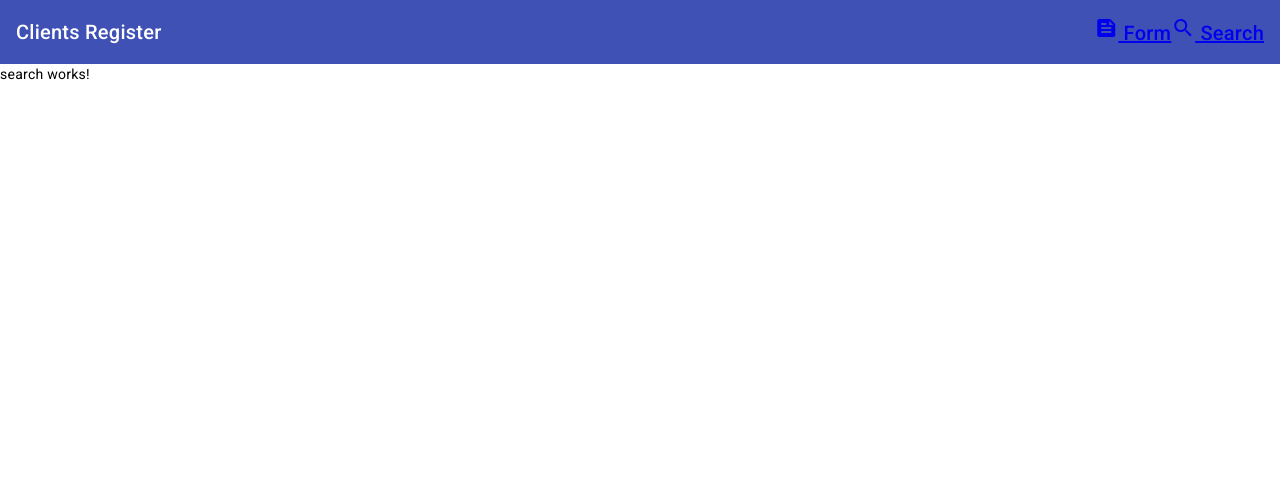
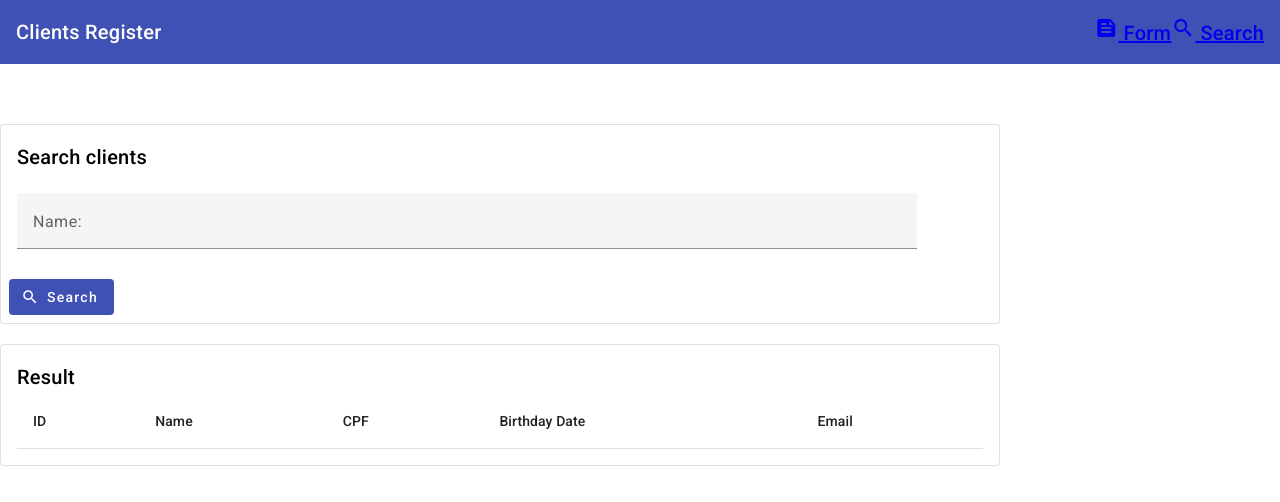
Before and after one commit to ManoelH/CRUD-COM-ANGULAR-19-COM-ANGULAR-MATERIAL, an Angular app: page /search in a window 1280 px wide. Shown: the top 502 px of the page. Built offline with nearby package versions, Linux system fonts and the light colour scheme.

Commit message:
implementation of clients list

```diff
--- a/src/app/register/register.component.html
+++ b/src/app/register/register.component.html
@@ -1,7 +1,7 @@
 <div fxLayout="row" fxLayoutAlign="center">
     <div fxLayout="column" fxFlex="900px">
         <form class="mt-60" #clientsFrm="ngForm" (ngSubmit)="saveClient()">
-          <mat-card>
+          <mat-card appearance="outlined">
             <mat-card-header>
                 <mat-card-title>Personal Data</mat-card-title>
             </mat-card-header>
--- a/src/app/search/search.component.html
+++ b/src/app/search/search.component.html
@@ -1 +1,75 @@
-<p>search works!</p>
+<div fxLayout="row" fxLayoutxAlign="center">
+    <div fxLayout="column" fxFlex="1000px">
+        <form class="mt-60" #searchForm="ngForm" (ngSubmit)="searchClients()">
+            <mat-card appearance="outlined">
+                <mat-card-header>
+                    <mat-card-title>Search clients</mat-card-title>
+                </mat-card-header>
+
+                <mat-card-content class="mt-20">
+                    <div fxLayout="row">
+                        <div fxLayout="column" fxFlex="900px">
+                            <mat-form-field class="full-width">
+                                <mat-label>Name:</mat-label>
+                                <input matInput placeholder="ex.: John Lenon"
+                                    [(ngModel)]="filterValue" name="name"/>
+                            </mat-form-field>
+                        </div>
+                    </div>
+                </mat-card-content>
+
+                <mat-card-actions>
+
+                    <button type="submit" mat-flat-button color="primary">
+                        <mat-icon fontIcon="search"></mat-icon>
+                        Search
+                    </button>
+                </mat-card-actions>
+            </mat-card>
+        </form>
+    </div>
+</div>
+
+<div fxLayout="row" fxLayoutxAlign="center" class="mt-20">
+    <div fxLayout="column" fxFlex="1000px">
+
+        <mat-card appearance="outlined">
+            <mat-card-header>
+                <mat-card-title>Result</mat-card-title>
+            </mat-card-header>
+
+            <mat-card-content>
+                <table mat-table [dataSource]="clientList">
+
+                    <ng-container matColumnDef="id">
+                        <th mat-header-cell *matHeaderCellDef> ID </th>
+                        <td mat-cell *matCellDef="let client"> {{client.id}} </td>
+                    </ng-container>
+
+                    <ng-container matColumnDef="name">
+                        <th mat-header-cell *matHeaderCellDef> Name </th>
+                        <td mat-cell *matCellDef="let client"> {{client.name}} </td>
+                    </ng-container>
+
+                    <ng-container matColumnDef="cpf">
+                        <th mat-header-cell *matHeaderCellDef> CPF </th>
+                        <td mat-cell *matCellDef="let client"> {{client.cpf}} </td>
+                    </ng-container>
+
+                    <ng-container matColumnDef="birthdayDate">
+                        <th mat-header-cell *matHeaderCellDef> Birthday Date </th>
+                        <td mat-cell *matCellDef="let client"> {{client.birthdayDate}} </td>
+                    </ng-container>
+
+                    <ng-container matColumnDef="email">
+                        <th mat-header-cell *matHeaderCellDef> Email </th>
+                        <td mat-cell *matCellDef="let client"> {{client.email}} </td>
+                    </ng-container>
+
+                      <tr mat-header-row *matHeaderRowDef="columnsTable"></tr>
+                      <tr mat-row *matRowDef="let row; columns: columnsTable;"></tr>
+                </table>
+            </mat-card-content>
+        </mat-card>
+    </div>
+</div>
--- a/src/app/search/search.component.ts
+++ b/src/app/search/search.component.ts
@@ -1,11 +1,48 @@
-import { Component } from '@angular/core';
+import { Component, OnInit } from '@angular/core';
+import { MatInputModule } from '@angular/material/input';
+import { MatCardModule } from '@angular/material/card';
+import { FlexLayoutModule } from '@angular/flex-layout'
+import { MatIconModule } from '@angular/material/icon';
+import { FormsModule } from '@angular/forms';
+import { MatTableModule } from '@angular/material/table';
+import { MatButtonModule } from '@angular/material/button';
+import { CommonModule } from '@angular/common';
+import { ClientService } from '../service/client.service';
+import { Client } from '../model/Client';
 
 @Component({
   selector: 'app-search',
-  imports: [],
+  imports: [
+    MatInputModule,
+    MatCardModule,
+    MatIconModule,
+    MatTableModule,
+    MatButtonModule,
+    CommonModule,
+    FlexLayoutModule,
+    FormsModule
+  ],
   templateUrl: './search.component.html',
   styleUrl: './search.component.scss'
 })
-export class SearchComponent {
+export class SearchComponent implements OnInit{
 
+  clientList: Client[] = [];
+  columnsTable: string [] = ['id', 'name', 'cpf', 'birthdayDate', 'email'];
+  filterValue: string = '';
+
+  constructor(private clientService: ClientService) {
+
+  }
+
+  ngOnInit() {
+    this.searchClients();
+  }
+
+  searchClients(name?: string) {
+    if(name)
+      this.clientList = this.clientService.searchClients(name);
+    else
+      this.clientList = this.clientService.searchClients(this.filterValue);
+  }
 }
--- a/src/app/service/client.service.ts
+++ b/src/app/service/client.service.ts
@@ -16,6 +16,14 @@ export class ClientService {
     localStorage.setItem(ClientService.REPO_CLIENTS, JSON.stringify(storage));
   }
 
+  searchClients(name: string) {
+    if(!name)
+      return this.getStorage();
+    else {
+      return this.getStorage().filter(client => client.name?.indexOf(name) !== -1);
+    }
+  }
+
   getStorage() :Client[] {
     const clientRepository = localStorage.getItem(ClientService.REPO_CLIENTS);
 
```
Also changed, not shown: 2 other files (tests, documents, lock files or other folders).
